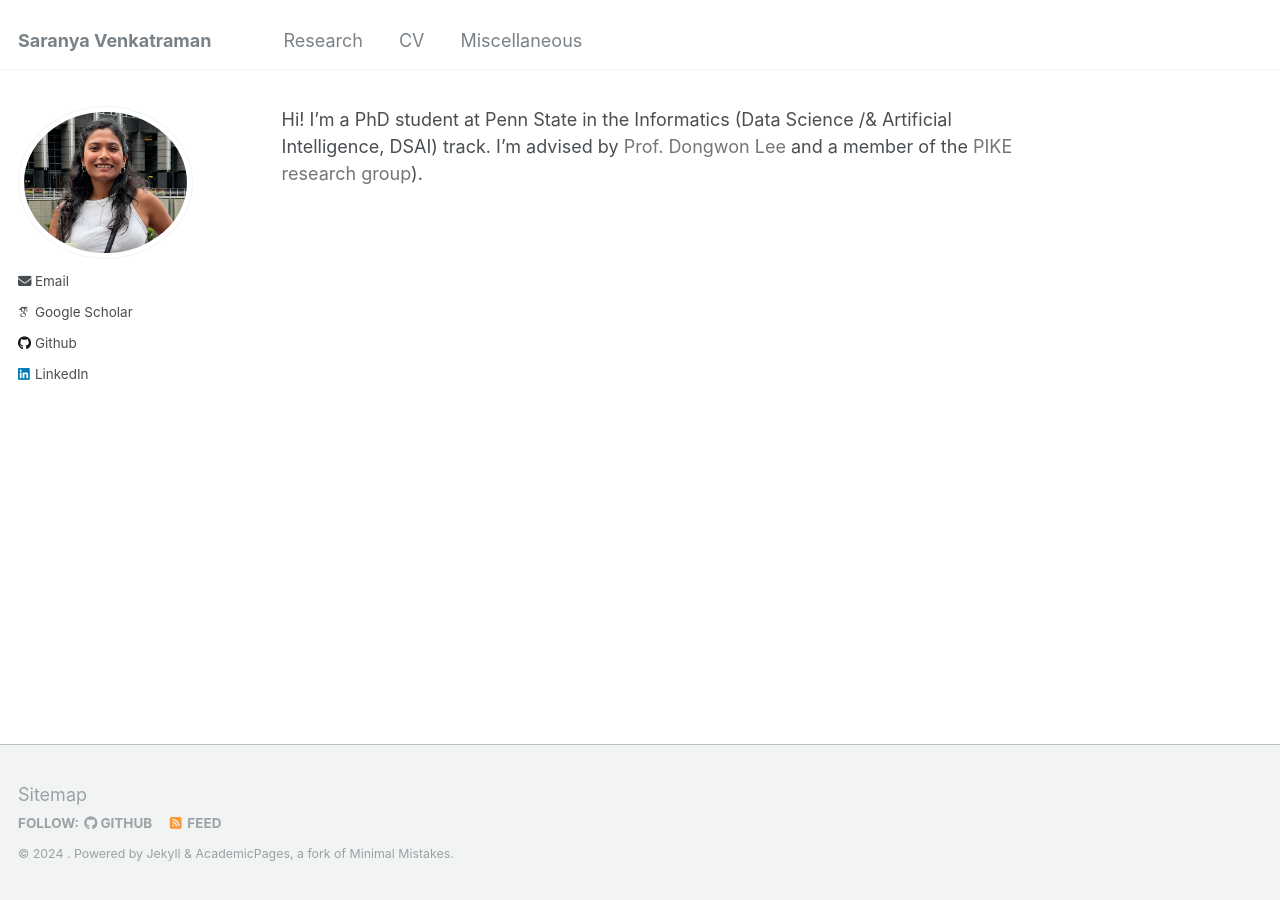
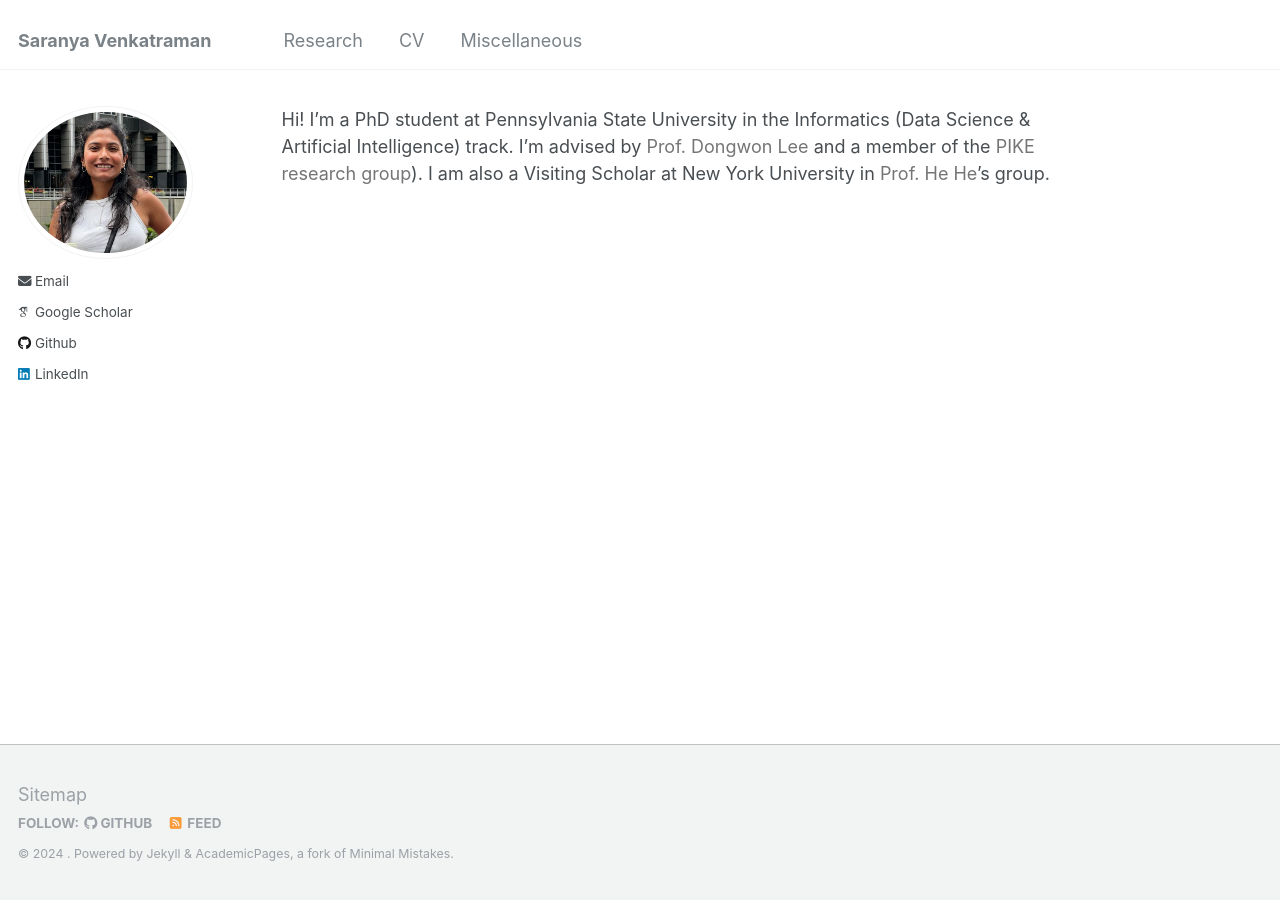
Before and after one commit to saranya-venkatraman/saranya-venkatraman.github.io, a Jekyll site: the page built from _pages/about.md, in a window 1280 px wide. Built offline with Jekyll 4.4.1, drawn with Linux system fonts in a browser that asks for light colours; some web fonts are replaced.

Commit message:
Update about.md

```diff
--- a/_pages/about.md
+++ b/_pages/about.md
@@ -5,4 +5,4 @@ redirect_from:
   - /about/
   - /about.html
 ---
-Hi! I'm a PhD student at Penn State in the Informatics (Data Science /& Artificial Intelligence, DSAI) track. I'm advised by <a href="https://pike.psu.edu/dongwon/" style="color: #757575; text-decoration: none" target="_blank">Prof. Dongwon Lee</a> and a member of the <a href="https://pike.psu.edu/index.html/" style="color: #757575; text-decoration: none" target="_blank">PIKE research group</a>).
+Hi! I'm a PhD student at Pennsylvania State University in the Informatics (Data Science & Artificial Intelligence) track. I'm advised by <a href="https://pike.psu.edu/dongwon/" style="color: #757575; text-decoration: none" target="_blank">Prof. Dongwon Lee</a> and a member of the <a href="https://pike.psu.edu/index.html/" style="color: #757575; text-decoration: none" target="_blank">PIKE research group</a>). I am also a Visiting Scholar at New York University in <a href="https://hhexiy.github.io" style="color: #757575; text-decoration: none" target="_blank">Prof. He He</a>'s group.
```
